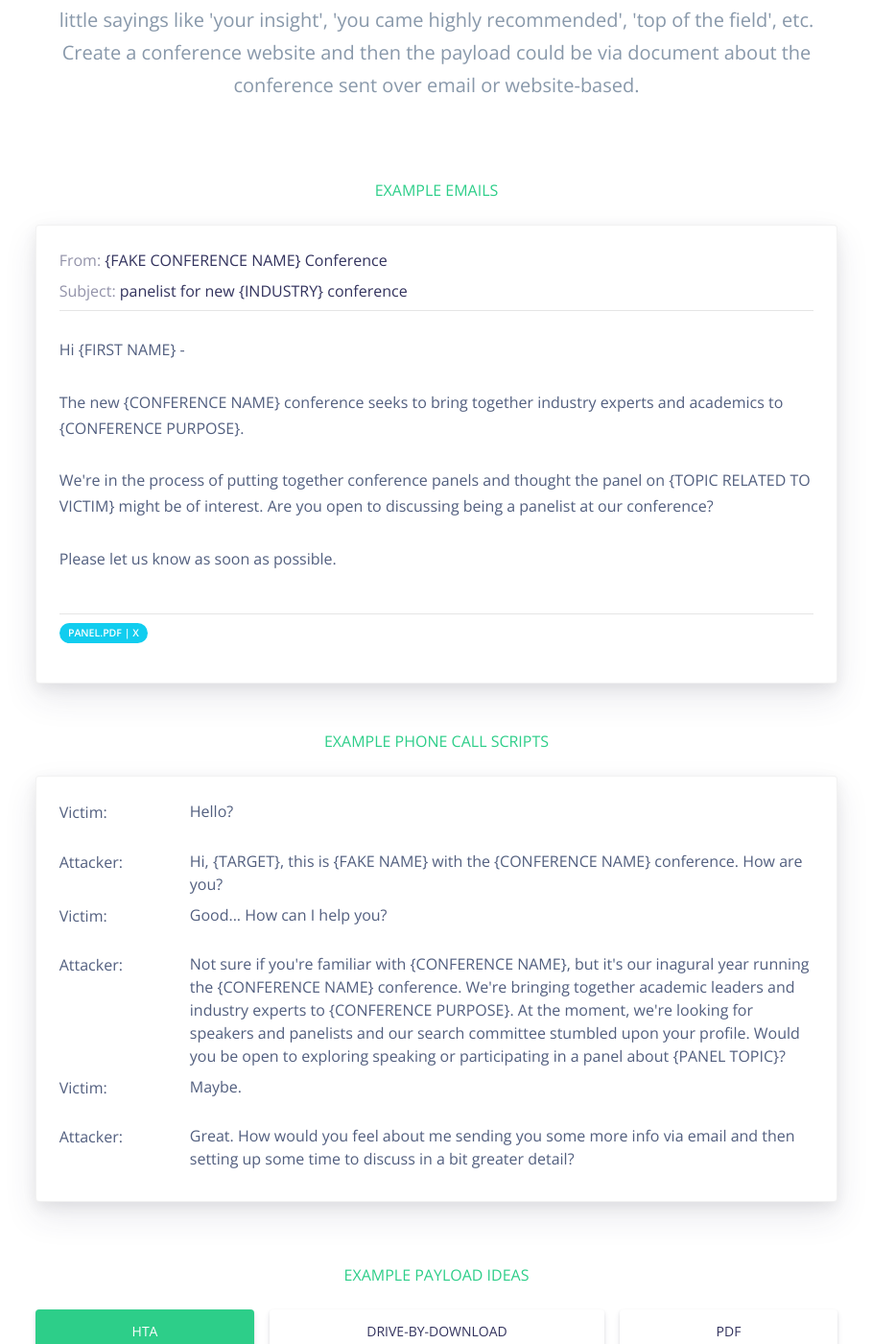
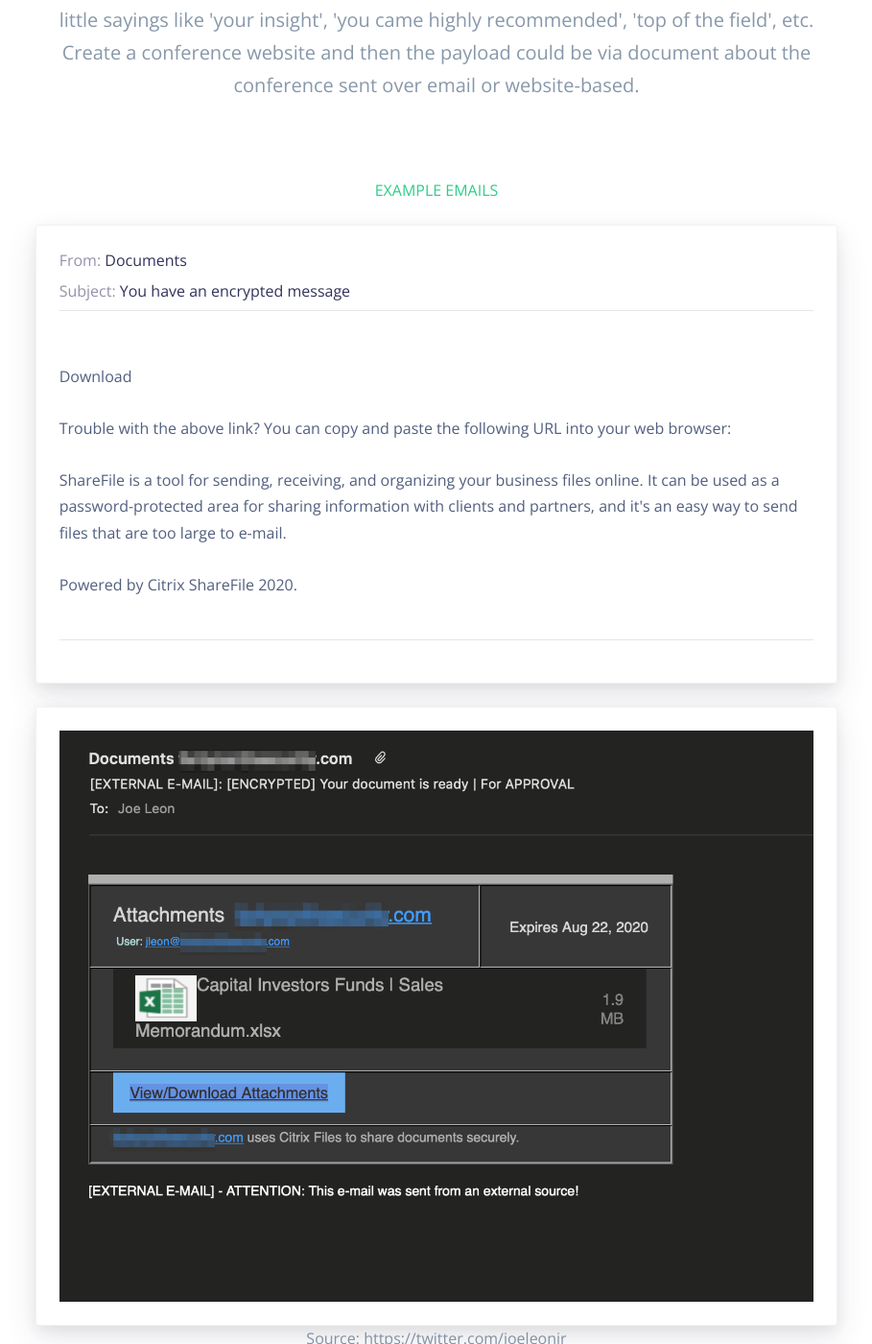
Before and after one commit to pretext-project/pretext-project.github.io, a Jekyll site: the page built from _pretexts/conference-speaker.md, in a window 1280 px wide and 1400 px high, scrolled down 793 px. Shown: the whole window at 96% size, without its empty margins (185-1094 px from the left). Built offline with Jekyll 4.4.1, drawn with Linux system fonts in a browser that asks for light colours; nearby versions of some CDN libraries; some of the changed text lies outside the part shown.

Commit message:
fixing conf speaker

```diff
--- a/_pretexts/conference-speaker.md
+++ b/_pretexts/conference-speaker.md
@@ -17,8 +17,8 @@
   - phishing page
   - doc
   - docx
+  - pdf
   - hta
-  - pdf
 sample-payloads:
   - payload:
       type: hta
@@ -31,50 +31,35 @@
       description: A malicious PDF file with the fake panel information.
 sample-emails:
   - email:
-    from: "{FAKE CONFERENCE NAME} Conference"
-    subject: "panelist for new {INDUSTRY} conference"
+    from: Documents <TARGET DOMAIN NAME>
+    subject: "You have an encrypted message"
     body: |
-      Hi {FIRST NAME} -
 
-      The new {CONFERENCE NAME} conference seeks to bring together industry experts and academics to {CONFERENCE PURPOSE}.
+      Download
 
-      We're in the process of putting together conference panels and thought the panel on {TOPIC RELATED TO VICTIM} might be of interest. Are you open to discussing being a panelist at our conference?
+      Trouble with the above link? You can copy and paste the following URL into your web browser: <PHISHING PAGE LINK>
 
-      Please let us know as soon as possible.
-    attachments:
-      - panel.pdf
-sample-phone-calls:
-  - script:
-    - message:
-      - from: victim
-      - content: Hello?
-    - message:
-      - from: attacker
-      - content: Hi, {TARGET}, this is {FAKE NAME} with the {CONFERENCE NAME} conference. How are you?
-    - message:
-      - from: victim
-      - content: Good... How can I help you?
-    - message:
-      - from: attacker
-      - content: Not sure if you're familiar with {CONFERENCE NAME}, but it's our inagural year running the {CONFERENCE NAME} conference. We're bringing together academic leaders and industry experts to {CONFERENCE PURPOSE}. At the moment, we're looking for speakers and panelists and our search committee stumbled upon your profile. Would you be open to exploring speaking or participating in a panel about {PANEL TOPIC}?
-    - message:
-      - from: victim
-      - content: Maybe.
-    - message:
-      - from: attacker
-      - content: Great. How would you feel about me sending you some more info via email and then setting up some time to discuss in a bit greater detail?
+      ShareFile is a tool for sending, receiving, and organizing your business files online. It can be used as a password-protected area for sharing information with clients and partners, and it's an easy way to send files that are too large to e-mail.
+
+      Powered by Citrix ShareFile 2020.
+  - email:
+    image: "citrix-share-file-email1.png"
+    source: https://twitter.com/joeleonjr
+  - email:
+    image: "citrix-share-file-email2.png"
+    source: https://support.citrix.com/article/CTX208306
 tags:
   - intrigue
-  - ego
-  - conference
-  - speaker
-  - panelist
-  - speech
-date: August 26, 2020
+  - gossip
+  - Citrix
+  - File share
+  - ShareFile
+  - link
+date: August 23, 2020
 contributors:
   name:
     handle: joeleonjr
     link: https://twitter.com/joeleonjr
 resources:
-  - https://www.wix.com/website/templates/html/events/conferences-meetups
+  - https://support.citrix.com/article/CTX208306
 ---
```
